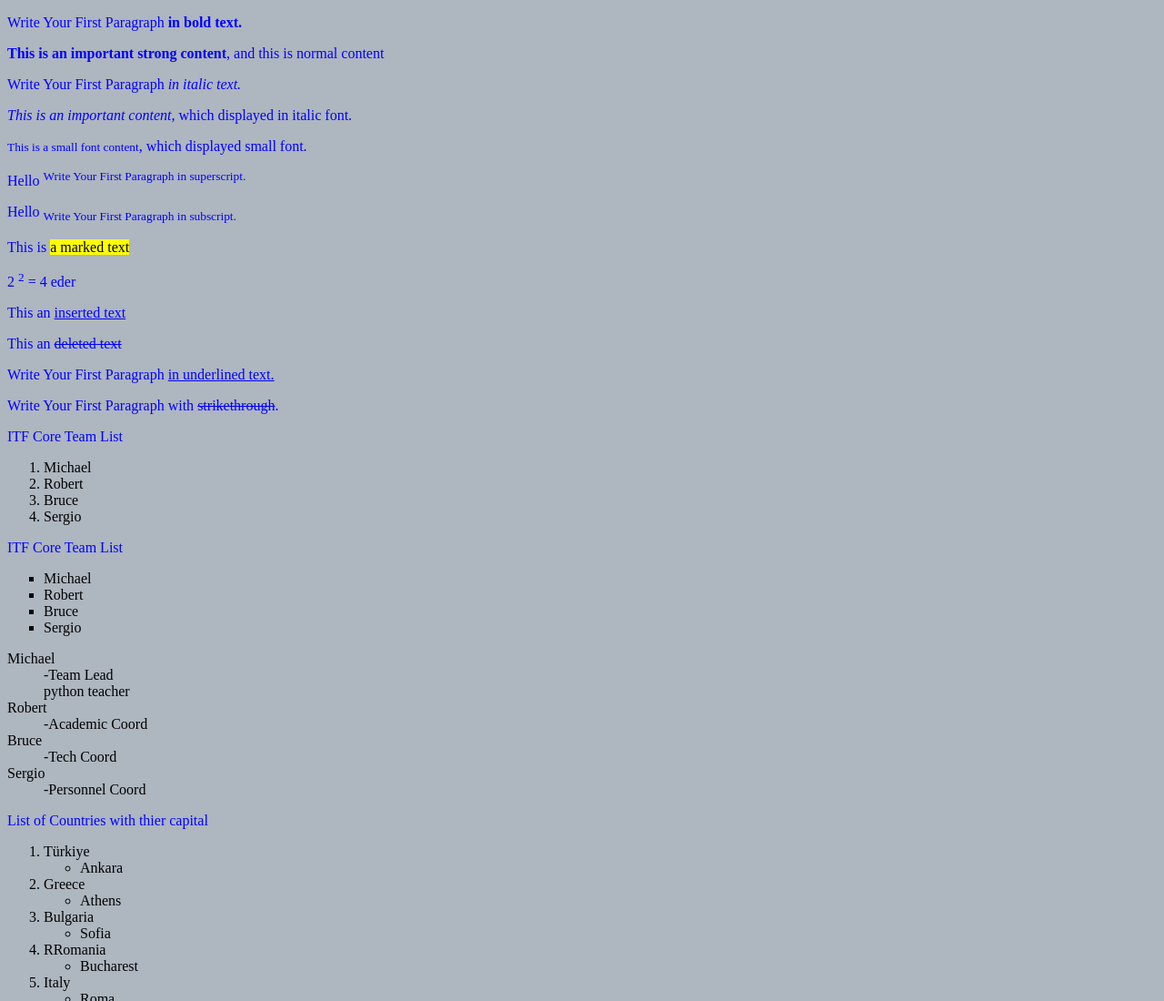
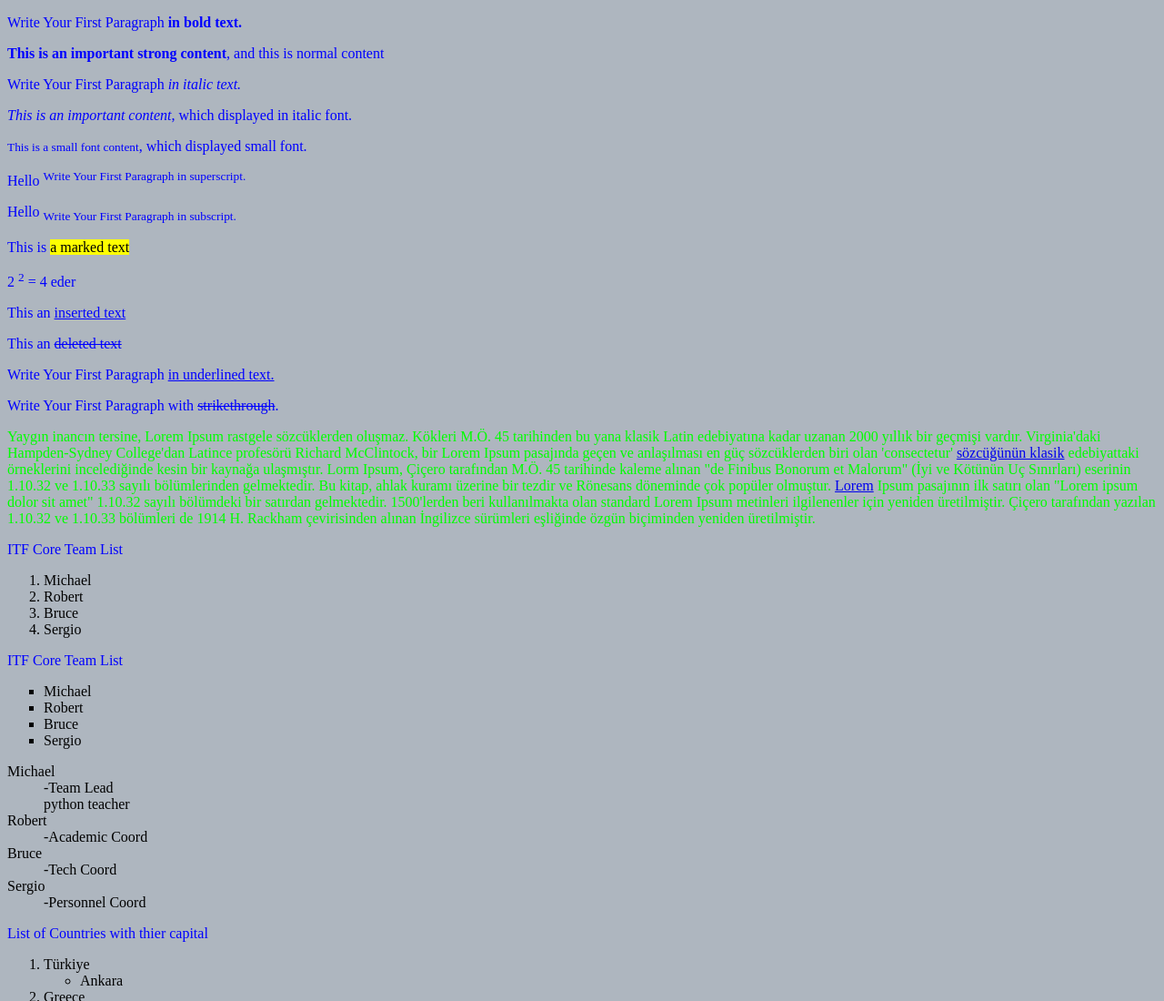
Before and after one commit to nizamettinkaya/kaya.github.io, a plain HTML site: page index.html in a window 1280 px wide. Shown: the top 1100 px of the page at 91% size. Drawn offline with Linux system fonts and the light colour scheme.

Commit message:
Update index.html

```diff
--- a/index.html
+++ b/index.html
@@ -33,6 +33,13 @@ p{ color: blue;
 	<p>Write Your First Paragraph <u>in underlined text.</u></p>
 	<!-- Anything written within <strike>.......................</strike> element is displayed with strikethrough. It is a thin line which cross the statement. -->
 	<p>Write Your First Paragraph with <strike>strikethrough</strike>.</p>
+
+	<p style="color: lime;">
+		Yaygın inancın tersine, Lorem Ipsum rastgele sözcüklerden oluşmaz. Kökleri M.Ö. 45 tarihinden bu yana klasik Latin edebiyatına kadar uzanan 2000 yıllık bir geçmişi vardır. Virginia'daki Hampden-Sydney College'dan Latince profesörü Richard McClintock, bir Lorem Ipsum pasajında geçen ve anlaşılması en güç sözcüklerden biri olan 'consectetur' <a href="https://www.google.com">sözcüğünün klasik</a> edebiyattaki örneklerini incelediğinde kesin bir kaynağa ulaşmıştır. Lorm Ipsum, Çiçero tarafından M.Ö. 45 tarihinde kaleme alınan "de Finibus Bonorum et Malorum" (İyi ve Kötünün Uç Sınırları) eserinin 1.10.32 ve 1.10.33 sayılı bölümlerinden gelmektedir. Bu kitap, ahlak kuramı üzerine bir tezdir ve Rönesans döneminde çok popüler olmuştur. <a href="https://www.youtube.com"> Lorem</a> Ipsum pasajının ilk satırı olan "Lorem ipsum dolor sit amet" 1.10.32 sayılı bölümdeki bir satırdan gelmektedir.
+
+1500'lerden beri kullanılmakta olan standard Lorem Ipsum metinleri ilgilenenler için yeniden üretilmiştir. Çiçero tarafından yazılan 1.10.32 ve 1.10.33 bölümleri de 1914 H. Rackham çevirisinden alınan İngilizce sürümleri eşliğinde özgün biçiminden yeniden üretilmiştir.
+	</p>
+
 	<!-- This is an ordered list -->
 	<p>ITF Core Team List</p>
 	<ol>
```
